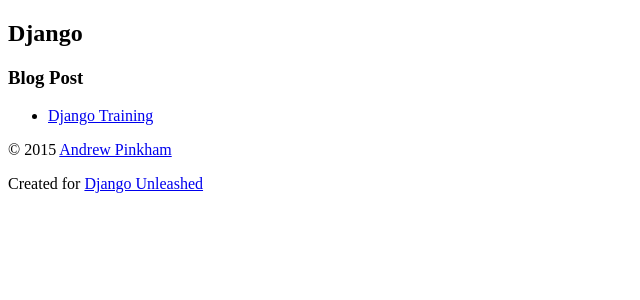
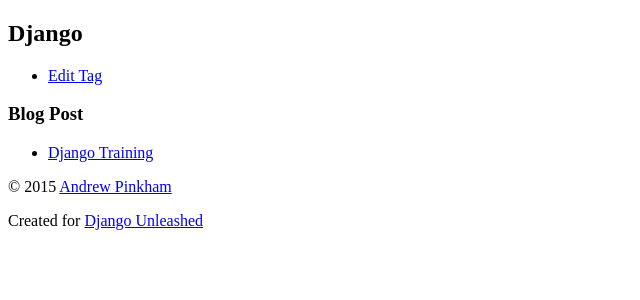
Before and after one commit to ktrainor/unleashed_project, a Django app: page /tag/django/ in a window 1280 px wide. Shown: the part 134-434 px from the top of the page, without its empty margins (0-640 px from the left). Run offline with Django 3.2, Linux system fonts and the light colour scheme; data comes from the database, SQL or seed files in the repository.

Commit message:
adopted book repo code for organizer/tag_detail.html as of example 9.64 .

```diff
--- a/organizer/templates/organizer/tag_detail.html
+++ b/organizer/templates/organizer/tag_detail.html
@@ -6,6 +6,11 @@
 
 {% block content %}
   <h2>{{ tag.name|title }}</h2>
+    <ul>
+        <li>
+          <a href="{{ tag.get_update_url }}">
+            Edit Tag</a></li>
+    </ul>
   {% if tag.startup_set.all %}
     <section>
       <h3>Startup{{ tag.startup_set.count|pluralize }}</h3>
```
